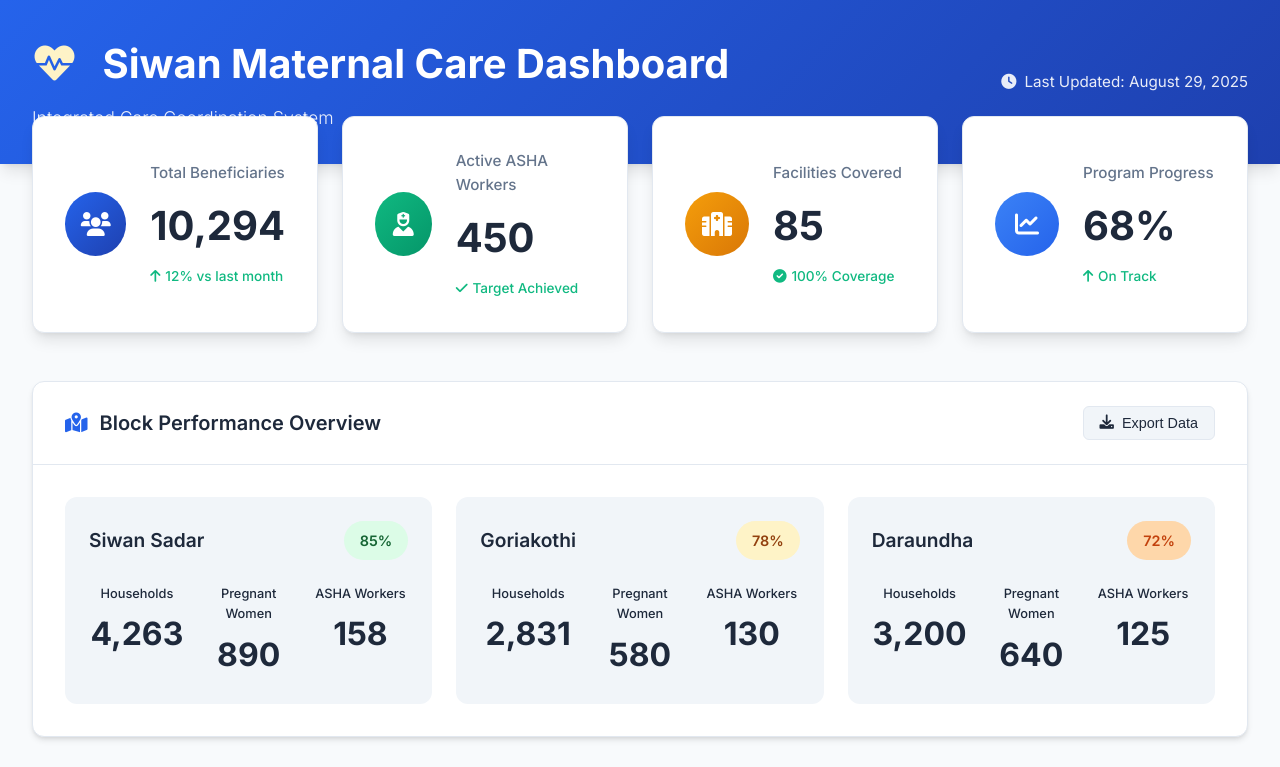
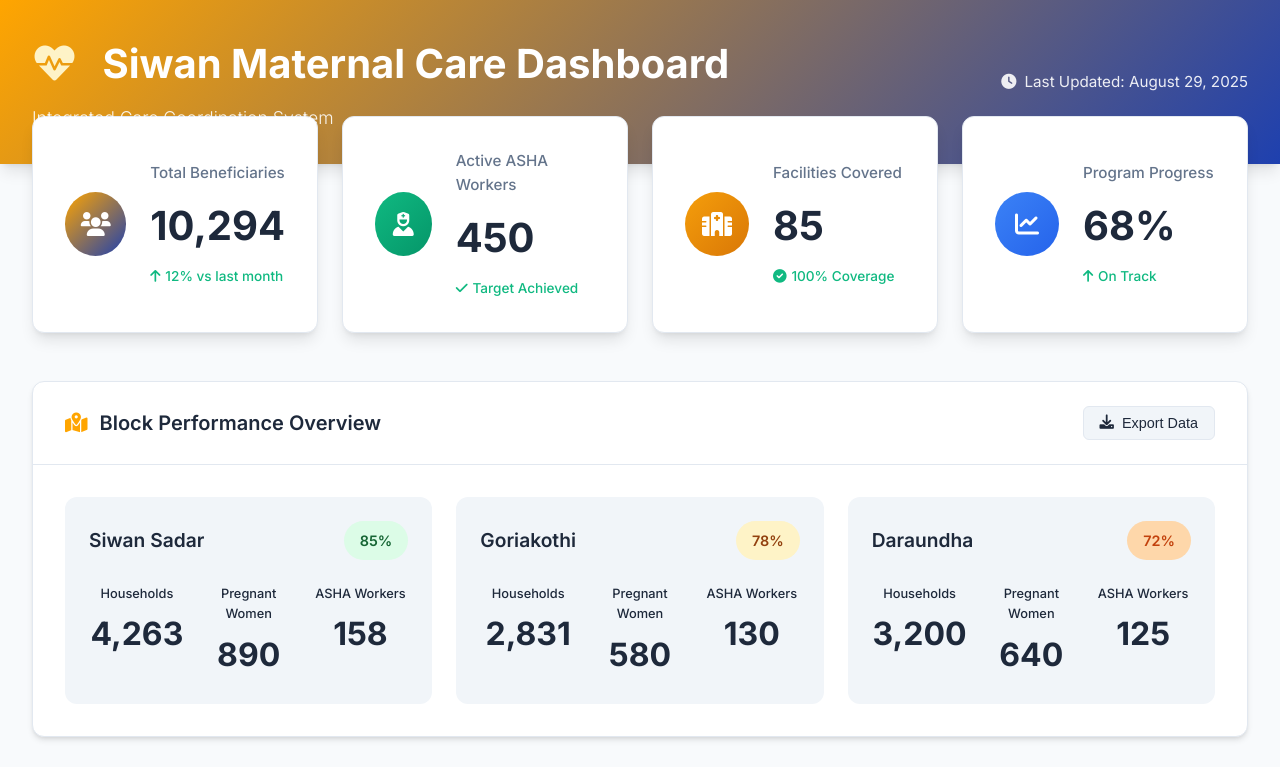
Before and after one commit to piyushverdhan/Siwan-maternal-care-dashboard, a plain HTML site: page index.html in a window 1280 px wide. Shown: the top 767 px of the page. Drawn offline with nearby package versions, Linux system fonts and the light colour scheme.

Commit message:
Update styles.css
changes done for primary colour from professional blue to vibrant orange

```diff
--- a/styles.css
+++ b/styles.css
@@ -1,6 +1,6 @@
 /* Professional Dashboard Styles */
 :root {
-    --primary-color: #2563eb;
+    --primary-color: #FFA500;
     --secondary-color: #64748b;
     --success-color: #10b981;
     --warning-color: #f59e0b;
```
